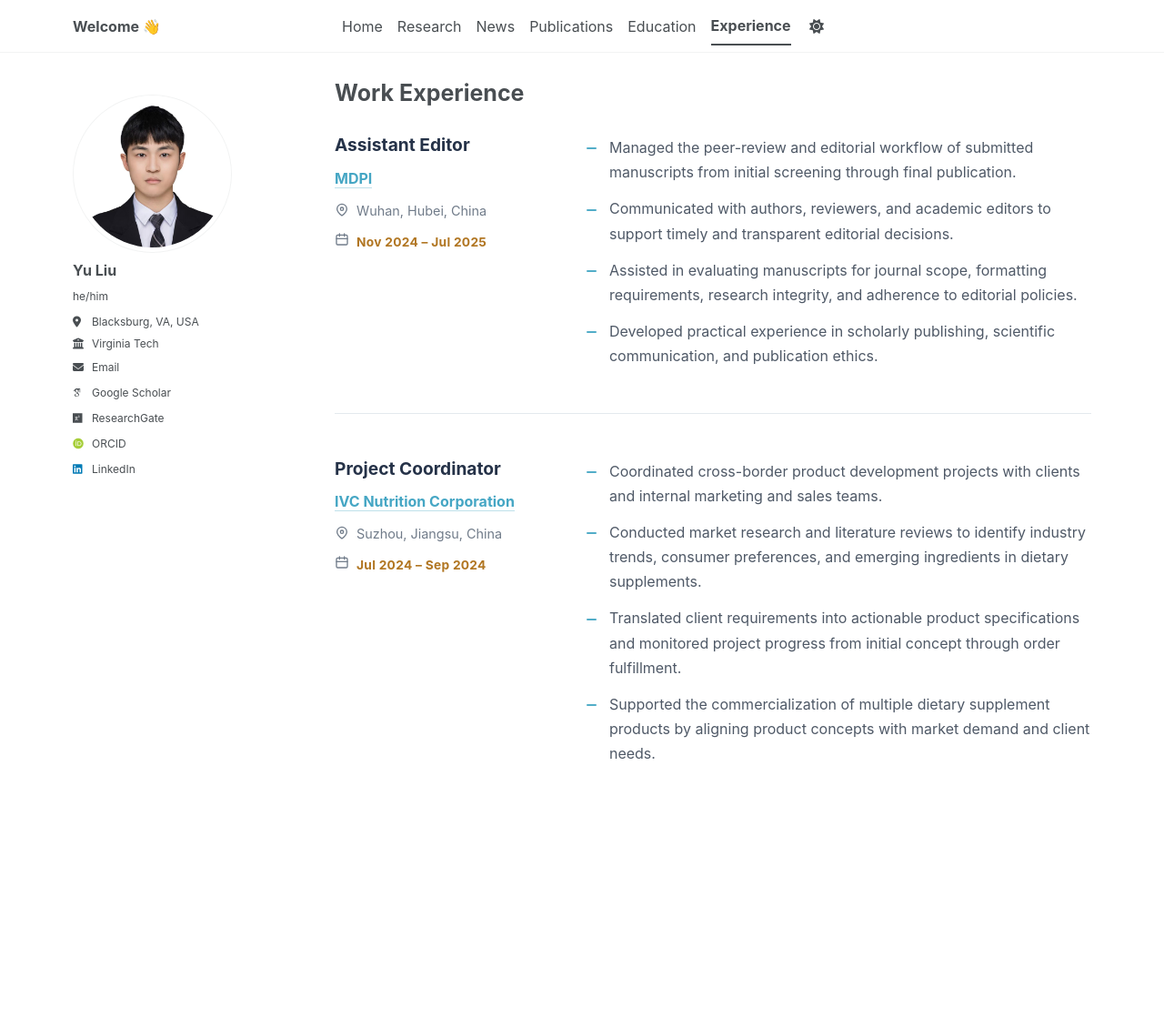
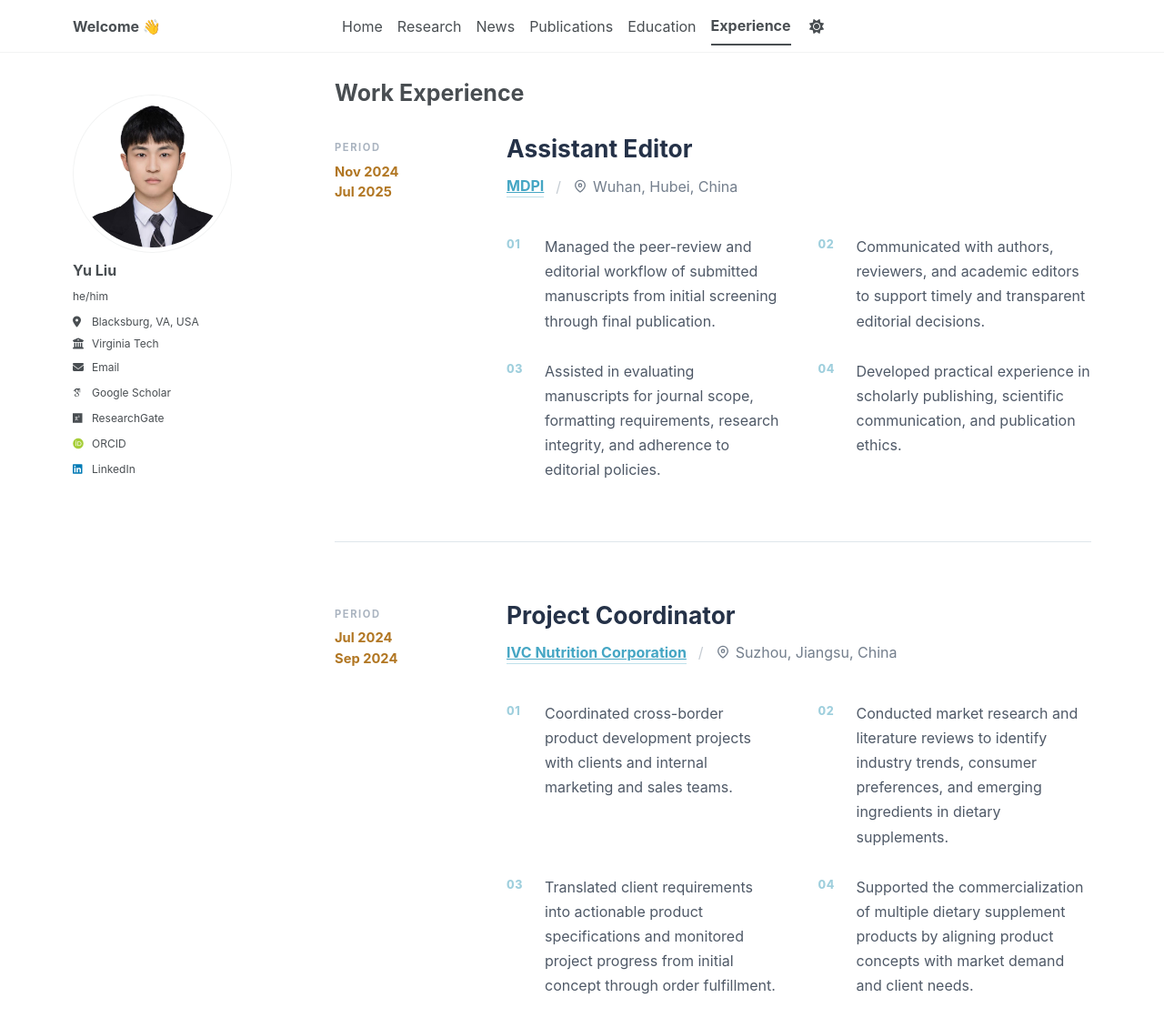
Before and after one commit to yuliu0322/yuliu0322.github.io, a Jekyll site: the page built from _pages/experience.md, in a window 1280 px wide and 1130 px high. Shown: the whole window at 91% size. Built offline with Jekyll 4.4.1, drawn with Linux system fonts in a browser that asks for light colours; some web fonts are replaced; a script bundle is joined from its source files by our own code; library files that are not in the unit come from our copies.

Commit message:
Update experience.md

```diff
--- a/_pages/experience.md
+++ b/_pages/experience.md
@@ -12,105 +12,132 @@ author_profile: true
 }
 
 .experience-entry {
-  display: grid;
-  grid-template-columns: minmax(200px, 28%) minmax(0, 1fr);
-  gap: 44px;
-  padding: 0 0 3rem;
-  margin: 0 0 3rem;
-  border-bottom: 1px solid #e4e9ed;
+  width: 100%;
+  margin-bottom: 4rem;
+  padding-bottom: 4rem;
+  border-bottom: 1px solid #dfe6eb;
 }
 
 .experience-entry:last-child {
+  margin-bottom: 0;
   padding-bottom: 0;
-  margin-bottom: 0;
   border-bottom: none;
 }
 
+.experience-header {
+  display: grid;
+  grid-template-columns: 155px minmax(0, 1fr);
+  gap: 34px;
+  align-items: start;
+  margin-bottom: 2.25rem;
+}
+
+.experience-period {
+  padding-top: 7px;
+}
+
+.experience-period-label {
+  display: block;
+  margin-bottom: 7px;
+  color: #aab4c0;
+  font-size: 0.7rem;
+  font-weight: 700;
+  letter-spacing: 0.14em;
+  text-transform: uppercase;
+}
+
+.experience-date {
+  display: block;
+  color: #b17622;
+  font-size: 0.92rem;
+  font-weight: 700;
+  line-height: 1.5;
+}
+
 .experience-position {
-  margin: 0 0 11px;
+  margin: 0 0 12px;
   color: #253248;
-  font-size: 1.2rem;
-  font-weight: 700;
-  line-height: 1.35;
+  font-size: 1.65rem;
+  line-height: 1.25;
+}
+
+.experience-organization {
+  display: flex;
+  flex-wrap: wrap;
+  align-items: center;
+  gap: 8px 13px;
+  margin: 0;
+  color: #737e8c;
+  line-height: 1.5;
 }
 
 .experience-company {
-  margin: 0 0 13px;
-  line-height: 1.5;
-}
-
-.experience-company a {
   color: #45a6c4;
-  font-size: 1rem;
   font-weight: 700;
   text-decoration: none;
   border-bottom: 1px solid rgba(69, 166, 196, 0.35);
 }
 
-.experience-company a:hover {
+.experience-company:hover {
   color: #d79a45;
   border-bottom-color: #d79a45;
 }
 
-.experience-meta {
-  display: flex;
-  align-items: flex-start;
-  gap: 8px;
-  margin: 0 0 10px;
-  color: #717c8a;
-  font-size: 0.9rem;
-  line-height: 1.5;
+.experience-divider {
+  color: #c4cbd2;
 }
 
-.experience-meta svg {
+.experience-location {
+  display: inline-flex;
+  align-items: center;
+  gap: 6px;
+}
+
+.experience-location svg {
   width: 16px;
   height: 16px;
   flex: 0 0 auto;
-  margin-top: 2px;
   stroke: currentColor;
 }
 
-.experience-date {
-  display: inline-block;
-  margin-top: 3px;
-  color: #b17622;
-  font-size: 0.86rem;
-  font-weight: 700;
-  letter-spacing: 0.02em;
+.experience-details {
+  display: grid;
+  grid-template-columns: repeat(2, minmax(0, 1fr));
+  column-gap: 42px;
+  row-gap: 28px;
+  margin-left: 189px;
 }
 
-.experience-details {
-  min-width: 0;
-  padding-top: 2px;
+.experience-detail {
+  display: grid;
+  grid-template-columns: 30px minmax(0, 1fr);
+  gap: 12px;
+  align-items: start;
 }
 
-.experience-details ul {
-  margin: 0;
-  padding: 0;
-  list-style: none;
+.experience-detail-number {
+  color: #9fcfdd;
+  font-size: 0.78rem;
+  font-weight: 800;
+  letter-spacing: 0.04em;
+  line-height: 1.7;
 }
 
-.experience-details li {
-  position: relative;
-  margin: 0 0 13px;
-  padding-left: 25px;
+.experience-detail p {
+  margin: 0;
   color: #4f5967;
   line-height: 1.7;
 }
 
-.experience-details li:last-child {
-  margin-bottom: 0;
-}
+@media (max-width: 900px) {
+  .experience-header {
+    grid-template-columns: 130px minmax(0, 1fr);
+    gap: 28px;
+  }
 
-.experience-details li::before {
-  content: "";
-  position: absolute;
-  top: 0.82em;
-  left: 0;
-  width: 11px;
-  height: 2px;
-  border-radius: 999px;
-  background: #52adc8;
+  .experience-details {
+    margin-left: 158px;
+  }
 }
 
 @media (max-width: 768px) {
@@ -119,23 +146,37 @@ author_profile: true
   }
 
   .experience-entry {
+    margin-bottom: 3rem;
+    padding-bottom: 3rem;
+  }
+
+  .experience-header {
     grid-template-columns: 1fr;
-    gap: 22px;
-    padding-bottom: 2.5rem;
-    margin-bottom: 2.5rem;
+    gap: 12px;
+    margin-bottom: 2rem;
+  }
+
+  .experience-period {
+    padding-top: 0;
+  }
+
+  .experience-period-label {
+    display: none;
   }
 
   .experience-position {
-    font-size: 1.12rem;
+    font-size: 1.35rem;
   }
 
   .experience-details {
-    padding-top: 0;
+    grid-template-columns: 1fr;
+    gap: 20px;
+    margin-left: 0;
   }
 
-  .experience-details li {
-    padding-left: 22px;
-    line-height: 1.65;
+  .experience-detail {
+    grid-template-columns: 27px minmax(0, 1fr);
+    gap: 10px;
   }
 }
 </style>
@@ -144,150 +185,178 @@ author_profile: true
 
   <section class="experience-entry">
 
-    <div class="experience-summary">
-      <h2 class="experience-position">
-        Assistant Editor
-      </h2>
+    <div class="experience-header">
 
-      <p class="experience-company">
-        <a
-          href="https://mdpi.cn/about/wuhan"
-          target="_blank"
-          rel="noopener noreferrer"
-        >
-          MDPI
-        </a>
-      </p>
-
-      <p class="experience-meta">
-        <svg
-          viewBox="0 0 24 24"
-          fill="none"
-          stroke-width="2"
-          stroke-linecap="round"
-          stroke-linejoin="round"
-          aria-hidden="true"
-        >
-          <path d="M20 10c0 5-8 11-8 11S4 15 4 10a8 8 0 1 1 16 0Z"></path>
-          <circle cx="12" cy="10" r="2.5"></circle>
-        </svg>
-        Wuhan, Hubei, China
-      </p>
-
-      <p class="experience-meta">
-        <svg
-          viewBox="0 0 24 24"
-          fill="none"
-          stroke-width="2"
-          stroke-linecap="round"
-          stroke-linejoin="round"
-          aria-hidden="true"
-        >
-          <rect x="3" y="5" width="18" height="16" rx="2"></rect>
-          <path d="M16 3v4"></path>
-          <path d="M8 3v4"></path>
-          <path d="M3 11h18"></path>
-        </svg>
+      <div class="experience-period">
+        <span class="experience-period-label">
+          Period
+        </span>
 
         <span class="experience-date">
-          Nov 2024 – Jul 2025
+          Nov 2024<br>
+          Jul 2025
         </span>
-      </p>
+      </div>
+
+      <div>
+        <h2 class="experience-position">
+          Assistant Editor
+        </h2>
+
+        <p class="experience-organization">
+          <a
+            class="experience-company"
+            href="https://mdpi.cn/about/wuhan"
+            target="_blank"
+            rel="noopener noreferrer"
+          >
+            MDPI
+          </a>
+
+          <span class="experience-divider" aria-hidden="true">/</span>
+
+          <span class="experience-location">
+            <svg
+              viewBox="0 0 24 24"
+              fill="none"
+              stroke-width="2"
+              stroke-linecap="round"
+              stroke-linejoin="round"
+              aria-hidden="true"
+            >
+              <path d="M20 10c0 5-8 11-8 11S4 15 4 10a8 8 0 1 1 16 0Z"></path>
+              <circle cx="12" cy="10" r="2.5"></circle>
+            </svg>
+            Wuhan, Hubei, China
+          </span>
+        </p>
+      </div>
+
     </div>
 
     <div class="experience-details">
-      <ul>
-        <li>
+
+      <div class="experience-detail">
+        <span class="experience-detail-number">01</span>
+
+        <p>
           Managed the peer-review and editorial workflow of submitted manuscripts from initial screening through final publication.
-        </li>
+        </p>
+      </div>
 
-        <li>
+      <div class="experience-detail">
+        <span class="experience-detail-number">02</span>
+
+        <p>
           Communicated with authors, reviewers, and academic editors to support timely and transparent editorial decisions.
-        </li>
+        </p>
+      </div>
 
-        <li>
+      <div class="experience-detail">
+        <span class="experience-detail-number">03</span>
+
+        <p>
           Assisted in evaluating manuscripts for journal scope, formatting requirements, research integrity, and adherence to editorial policies.
-        </li>
+        </p>
+      </div>
 
-        <li>
+      <div class="experience-detail">
+        <span class="experience-detail-number">04</span>
+
+        <p>
           Developed practical experience in scholarly publishing, scientific communication, and publication ethics.
-        </li>
-      </ul>
+        </p>
+      </div>
+
     </div>
 
   </section>
 
   <section class="experience-entry">
 
-    <div class="experience-summary">
-      <h2 class="experience-position">
-        Project Coordinator
-      </h2>
+    <div class="experience-header">
 
-      <p class="experience-company">
-        <a
-          href="https://www.ivcinc.net/"
-          target="_blank"
-          rel="noopener noreferrer"
-        >
-          IVC Nutrition Corporation
-        </a>
-      </p>
-
-      <p class="experience-meta">
-        <svg
-          viewBox="0 0 24 24"
-          fill="none"
-          stroke-width="2"
-          stroke-linecap="round"
-          stroke-linejoin="round"
-          aria-hidden="true"
-        >
-          <path d="M20 10c0 5-8 11-8 11S4 15 4 10a8 8 0 1 1 16 0Z"></path>
-          <circle cx="12" cy="10" r="2.5"></circle>
-        </svg>
-        Suzhou, Jiangsu, China
-      </p>
-
-      <p class="experience-meta">
-        <svg
-          viewBox="0 0 24 24"
-          fill="none"
-          stroke-width="2"
-          stroke-linecap="round"
-          stroke-linejoin="round"
-          aria-hidden="true"
-        >
-          <rect x="3" y="5" width="18" height="16" rx="2"></rect>
-          <path d="M16 3v4"></path>
-          <path d="M8 3v4"></path>
-          <path d="M3 11h18"></path>
-        </svg>
+      <div class="experience-period">
+        <span class="experience-period-label">
+          Period
+        </span>
 
         <span class="experience-date">
-          Jul 2024 – Sep 2024
+          Jul 2024<br>
+          Sep 2024
         </span>
-      </p>
+      </div>
+
+      <div>
+        <h2 class="experience-position">
+          Project Coordinator
+        </h2>
+
+        <p class="experience-organization">
+          <a
+            class="experience-company"
+            href="https://www.ivcinc.net/"
+            target="_blank"
+            rel="noopener noreferrer"
+          >
+            IVC Nutrition Corporation
+          </a>
+
+          <span class="experience-divider" aria-hidden="true">/</span>
+
+          <span class="experience-location">
+            <svg
+              viewBox="0 0 24 24"
+              fill="none"
+              stroke-width="2"
+              stroke-linecap="round"
+              stroke-linejoin="round"
+              aria-hidden="true"
+            >
+              <path d="M20 10c0 5-8 11-8 11S4 15 4 10a8 8 0 1 1 16 0Z"></path>
+              <circle cx="12" cy="10" r="2.5"></circle>
+            </svg>
+            Suzhou, Jiangsu, China
+          </span>
+        </p>
+      </div>
+
     </div>
 
     <div class="experience-details">
-      <ul>
-        <li>
+
+      <div class="experience-detail">
+        <span class="experience-detail-number">01</span>
+
+        <p>
           Coordinated cross-border product development projects with clients and internal marketing and sales teams.
-        </li>
+        </p>
+      </div>
 
-        <li>
+      <div class="experience-detail">
+        <span class="experience-detail-number">02</span>
+
+        <p>
           Conducted market research and literature reviews to identify industry trends, consumer preferences, and emerging ingredients in dietary supplements.
-        </li>
+        </p>
+      </div>
 
-        <li>
+      <div class="experience-detail">
+        <span class="experience-detail-number">03</span>
+
+        <p>
           Translated client requirements into actionable product specifications and monitored project progress from initial concept through order fulfillment.
-        </li>
+        </p>
+      </div>
 
-        <li>
+      <div class="experience-detail">
+        <span class="experience-detail-number">04</span>
+
+        <p>
           Supported the commercialization of multiple dietary supplement products by aligning product concepts with market demand and client needs.
-        </li>
-      </ul>
+        </p>
+      </div>
+
     </div>
 
   </section>
```
